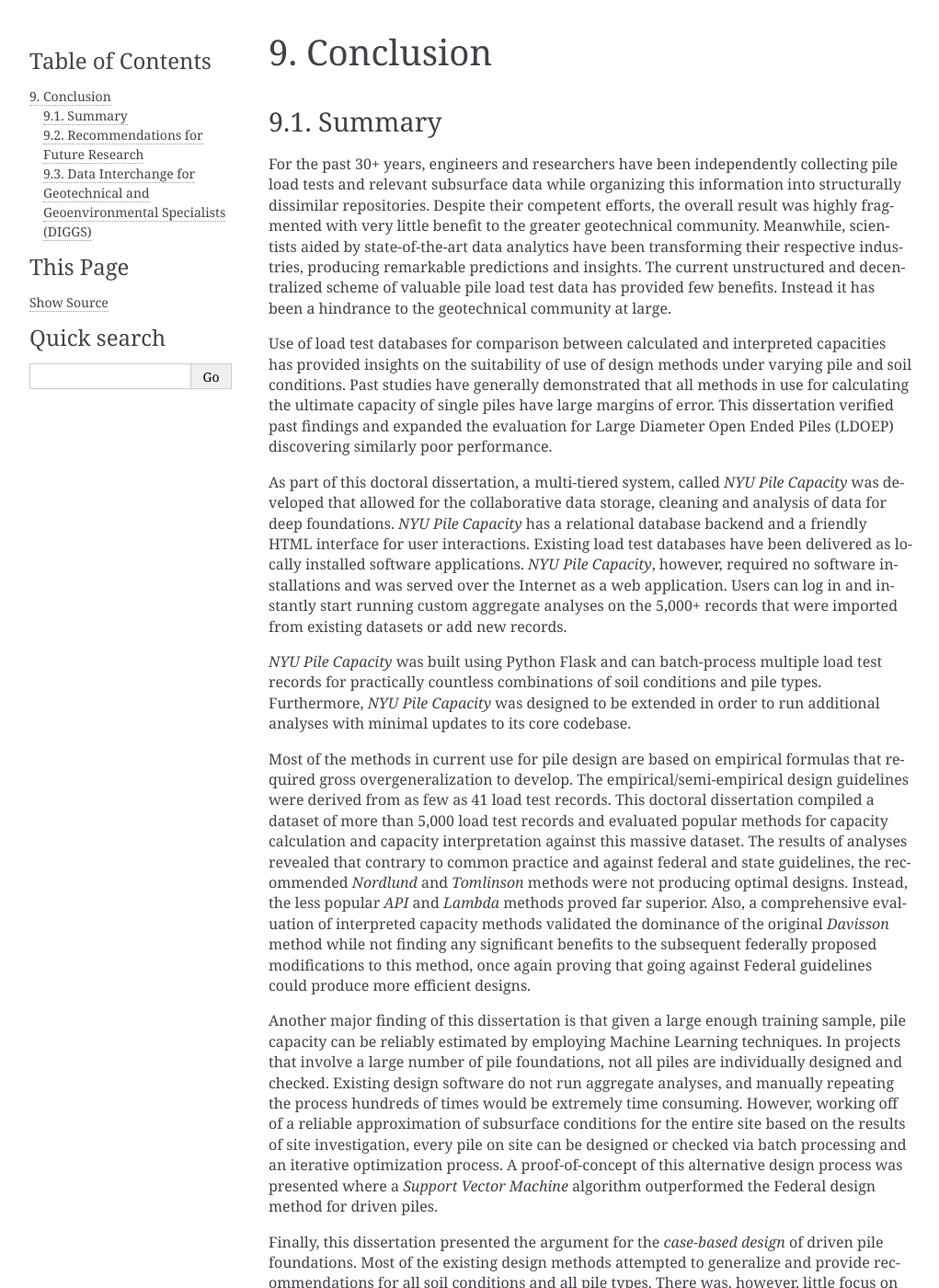
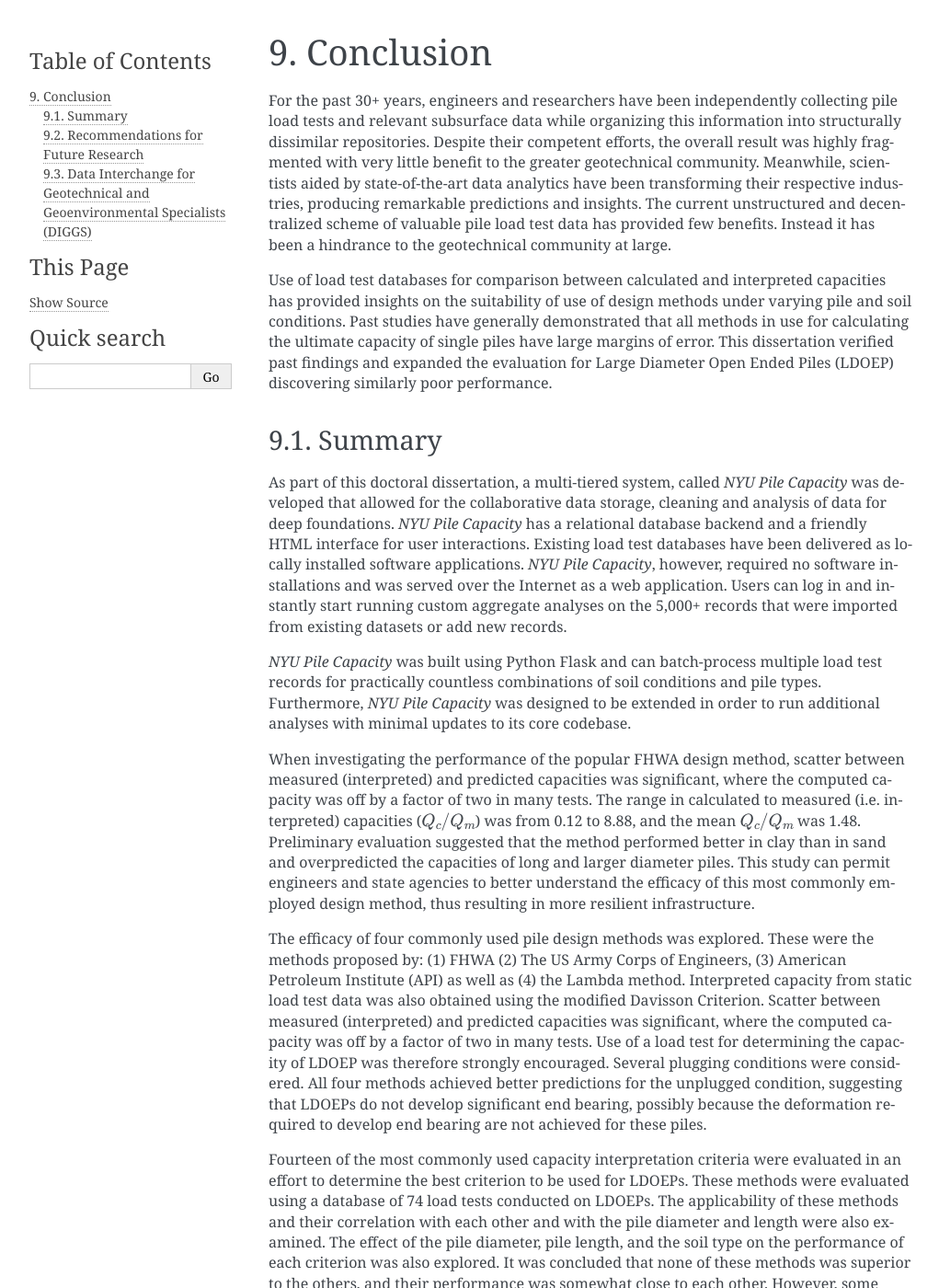
Before and after one commit to nickmachairas/doctorate, a Sphinx documentation site: the page built from docs/10-conclusion/conclusion.rst, in a window 1280 px wide and 1400 px high. Shown: the whole window at 92% size, without its empty margins (118-1139 px from the left). Built offline with Sphinx 7.4.7, drawn with Linux system fonts in a browser that asks for light colours; some of the changed text lies outside the part shown.

Commit message:
finalizing abstract, intro and conclusions

```diff
--- a/docs/10-conclusion/conclusion.rst
+++ b/docs/10-conclusion/conclusion.rst
@@ -2,25 +2,29 @@
 ##########
 Conclusion
 ##########
+
+For the past 30+ years, engineers and researchers have been independently collecting pile load tests and relevant subsurface data while organizing this information into structurally dissimilar repositories. Despite their competent efforts, the overall result was highly fragmented with very little benefit to the greater geotechnical community. Meanwhile, scientists aided by state-of-the-art data analytics have been transforming their respective industries, producing remarkable predictions and insights. The current unstructured and decentralized scheme of valuable pile load test data has provided few benefits. Instead it has been a hindrance to the geotechnical community at large.
+
+Use of load test databases for comparison between calculated and interpreted capacities has provided insights on the suitability of use of design methods under varying pile and soil conditions. Past studies have generally demonstrated that all methods in use for calculating the ultimate capacity of single piles have large margins of error. This dissertation verified past findings and expanded the evaluation for Large Diameter Open Ended Piles (LDOEP) discovering similarly poor performance.
 
 
 *******
 Summary
 *******
 
-For the past 30+ years, engineers and researchers have been independently collecting pile load tests and relevant subsurface data while organizing this information into structurally dissimilar repositories. Despite their competent efforts, the overall result was highly fragmented with very little benefit to the greater geotechnical community. Meanwhile, scientists aided by state-of-the-art data analytics have been transforming their respective industries, producing remarkable predictions and insights. The current unstructured and decentralized scheme of valuable pile load test data has provided few benefits. Instead it has been a hindrance to the geotechnical community at large.
-
-Use of load test databases for comparison between calculated and interpreted capacities has provided insights on the suitability of use of design methods under varying pile and soil conditions. Past studies have generally demonstrated that all methods in use for calculating the ultimate capacity of single piles have large margins of error. This dissertation verified past findings and expanded the evaluation for Large Diameter Open Ended Piles (LDOEP) discovering similarly poor performance.
-
 As part of this doctoral dissertation, a multi-tiered system, called *NYU Pile Capacity* was developed that allowed for the collaborative data storage, cleaning and analysis of data for deep foundations. *NYU Pile Capacity* has a relational database backend and a friendly HTML interface for user interactions. Existing load test databases have been delivered as locally installed software applications. *NYU Pile Capacity*, however, required no software installations and was served over the Internet as a web application. Users can log in and instantly start running custom aggregate analyses on the 5,000+ records that were imported from existing datasets or add new records.
 
 *NYU Pile Capacity* was built using Python Flask and can batch-process multiple load test records for practically countless combinations of soil conditions and pile types. Furthermore, *NYU Pile Capacity* was designed to be extended in order to run additional analyses with minimal updates to its core codebase.
 
-Most of the methods in current use for pile design are based on empirical formulas that required gross overgeneralization to develop. The empirical/semi-empirical design guidelines were derived from as few as 41 load test records. This doctoral dissertation compiled a dataset of more than 5,000 load test records and evaluated popular methods for capacity calculation and capacity interpretation against this massive dataset. The results of analyses revealed that contrary to common practice and against federal and state guidelines, the recommended *Nordlund* and *Tomlinson* methods were not producing optimal designs. Instead, the less popular *API* and *Lambda* methods proved far superior. Also, a comprehensive evaluation of interpreted capacity methods validated the dominance of the original *Davisson* method while not finding any significant benefits to the subsequent federally proposed modifications to this method, once again proving that going against Federal guidelines could produce more efficient designs.
+When investigating the performance of the popular FHWA design method, scatter between measured (interpreted) and predicted capacities was significant, where the computed capacity was off by a factor of two in many tests. The range in calculated to measured  (i.e. interpreted) capacities (:math:`Q_c/Q_m`) was from 0.12 to 8.88, and the mean :math:`Q_c/Q_m` was 1.48. Preliminary evaluation suggested that the method performed better in clay than in sand and overpredicted the capacities of long and larger diameter piles. This study can permit engineers and state agencies to better understand the efficacy of this most commonly employed design method, thus resulting in more resilient infrastructure.
 
-Another major finding of this dissertation is that given a large enough training sample, pile capacity can be reliably estimated by employing Machine Learning techniques. In projects that involve a large number of pile foundations, not all piles are individually designed and checked. Existing design software do not run aggregate analyses, and manually repeating the process hundreds of times would be extremely time consuming. However, working off of a reliable approximation of subsurface conditions for the entire site based on the results of site investigation, every pile on site can be designed or checked via batch processing and an iterative optimization process. A proof-of-concept of this alternative design process was presented where a *Support Vector Machine* algorithm outperformed the Federal design method for driven piles.
+The efficacy of four commonly used pile design methods was explored. These were the methods proposed by: (1) FHWA (2) The US Army Corps of Engineers, (3) American Petroleum Institute (API) as well as (4) the Lambda method. Interpreted capacity from static load test data was also obtained using the modified Davisson Criterion. Scatter between measured (interpreted) and predicted capacities was significant, where the computed capacity was off by a factor of two in many tests. Use of a load test for determining the capacity of LDOEP was therefore strongly encouraged. Several plugging conditions were considered. All four methods achieved better predictions for the unplugged condition, suggesting that LDOEPs do not develop significant end bearing, possibly because the deformation required to develop end bearing are not achieved for these piles.
 
-Finally, this dissertation presented the argument for the *case-based design* of driven pile foundations. Most of the existing design methods attempted to generalize and provide recommendations for all soil conditions and all pile types. There was, however, little focus on the performance of these methods for specific soil conditions and pile types. The industry implemented the design methods as blanket solutions expecting that they would perform well for all cases. The custom tools developed in this study provided the flexibility to run aggregate analyses on groups of load test records with similar characteristics. The results of these analyses revealed that design methods do not perform equally well for all cases. Gaining insights into the cases for which design methods perform best can enable enhanced pile design workflows where instead of using a single method to calculate capacities, a combination of methods can be employed depending on the soil conditions and pile type. Hence, *case-based design* can lead to safer and cost-effective designs for driven pile foundations.
+Fourteen of the most commonly used capacity interpretation criteria were evaluated in an effort to determine the best criterion to be used for LDOEPs. These methods were evaluated using a database of 74 load tests conducted on LDOEPs. The applicability of these methods and their correlation with each other and with the pile diameter and length were also examined. The effect of the pile diameter, pile length, and the soil type on the performance of each criterion was also explored. It was concluded that none of these methods was superior to the others, and their performance was somewhat close to each other. However, some were more applicable in more cases than others. It was also concluded that the Standard Davisson Offset method, and the New York City Building Code criteria showed better performance with respect to the other methods as they had the highest accuracy and among the lowest of the standard deviations.
+
+Another major finding of this dissertation is that given a large enough training sample, pile capacity can be reliably estimated by employing Machine Learning techniques. In projects that involve a large number of pile foundations, not all piles are individually designed and checked. Existing design software do not run aggregate analyses, and manually repeating the process hundreds of times would be extremely time consuming. However, working off of a reliable approximation of subsurface conditions for the entire site based on the results of site investigation, every pile on site can be designed or checked via batch processing and an iterative optimization process. A proof-of-concept of this alternative design process was presented where a *Support Vector Machine* algorithm outperformed the Federal design method for driven piles. Perhaps more remarkably, the predictive model outperformed the FHWA pile design method by relying only on seven readily available features as compared to a laborious and error-prone design methodology.
+
+Finally, the dissertation presented the argument for the *case-based design* of driven pile foundations. Most of the existing design methods attempted to generalize and provide recommendations for all soil conditions and all pile types. There was, however, little focus on the performance of these methods for specific soil conditions and pile types. The industry implemented the design methods as blanket solutions expecting that they would perform well for all cases. The custom tools developed in this study provided the flexibility to run aggregate analyses on groups of load test records with similar characteristics. The results of these analyses revealed that design methods do not perform equally well for all cases. Gaining insights into the cases for which design methods perform best can enable enhanced pile design workflows where instead of using a single method to calculate capacities, a combination of methods can be employed depending on the soil conditions and pile type. Hence, *case-based design* can lead to safer and cost-effective designs for driven pile foundations.
 
 
 
@@ -30,6 +34,14 @@
 ***********************************
 
 Undoubtedly, every doctoral dissertation study has faced a unique set of challenges. For this study, perhaps the biggest challenge was gaining expertise on practical and scientific areas outside of Geotechnical Engineering in order to rise above technological and analytical limitations and implement the principal vision of large-scale investigations of driven piles. Beyond fulfilling the research objectives, the front-heavy approach of this study established a solid foundation for multiple areas that can now be explored.
+
+First and foremost, there is a lot of work that can be done on better defining *case-based design*. There is a large number of combinations of soil conditions and pile types that could be explored in identifying the ideal design method for each.
+
+Next, the unifying database schema and *NYU Pile Capacity* could be adopted by city, state or federal agencies, both as a means for improving their operational workflow and for expanding the dataset and allowing the research community to benefit from the added data.
+
+Similar to case-based design, the work done so far can be expanded to produce more reliable resistance factors. Current pile design manuals provide resistance factors for only a few design and capacity interpretation methods. Since the most popular design methods and nearly all interpretation methods have already been implemented as part of this study, it would be possible to expand the scope and provide recommendations for new and/or revised factors.
+
+Finally, the author sees a lot of potential in accurately simulating the behavior of piles during installation and testing. A tremendous amount of effort was spent in collecting, cleaning and organizing load test data. Despite the effort, the nature of the data and the status of the industry make it almost impossible to get even close the *Big Data* range. However, the existing dataset could perhaps be used for validation in producing reliable simulations. And in turn, these simulations could be used to explore the application of Machine Learning as a level of abstraction in producing simpler, yet more efficient design methodologies.
 
 
 
--- a/docs/conf.py
+++ b/docs/conf.py
@@ -535,7 +535,10 @@
             or checked via batch processing and an iterative optimization process.
             A proof-of-concept of this alternative design process was presented
             where a \textit{Support Vector Machine} algorithm outperformed the
-            Federal design method for driven piles.
+            Federal design method for driven piles. Perhaps more remarkably, the
+            predictive model outperformed the FHWA pile design method by relying
+            only on seven readily available features as compared to a laborious
+            and error-prone design methodology.
 
             Finally, this dissertation presented the argument for the
             \textit{case-based design} of driven pile foundations. Most of the
```
Also changed, not shown: docs/1-intro/_intro.rst (+7 -5 lines).
